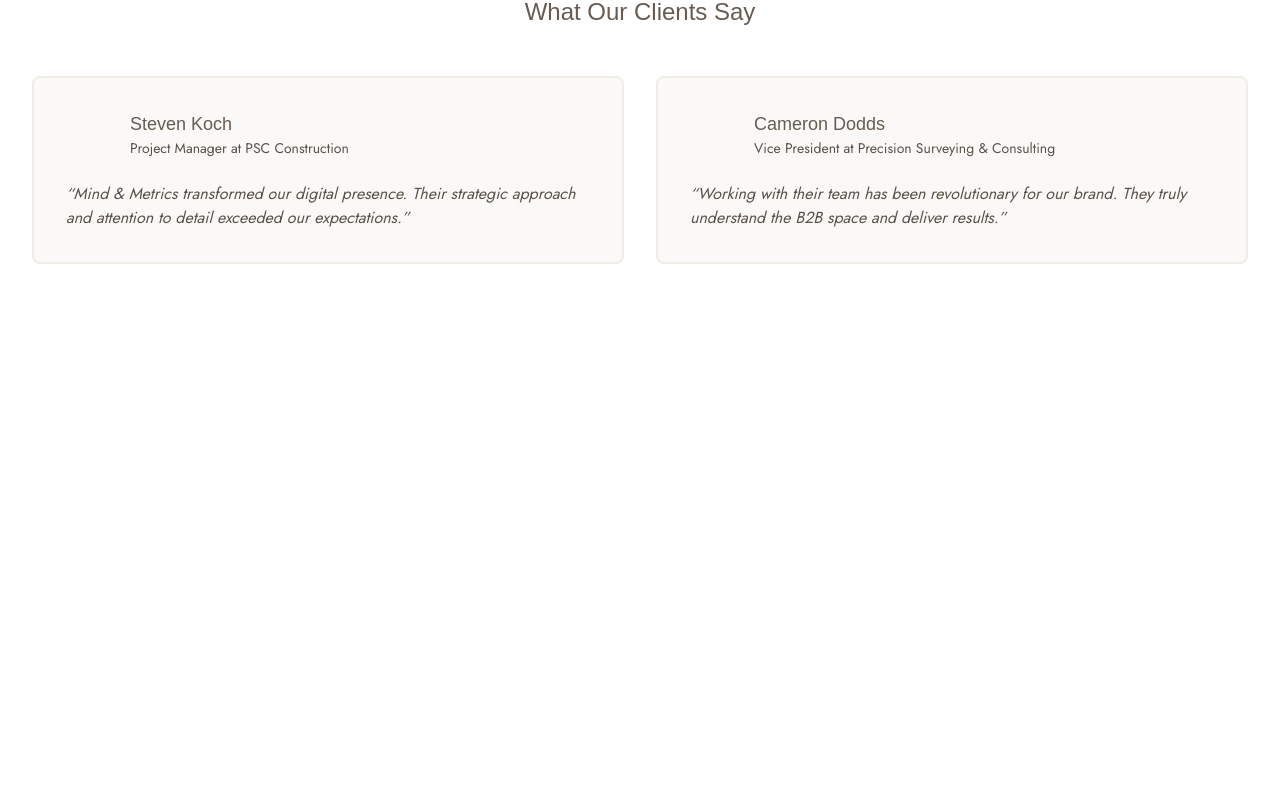
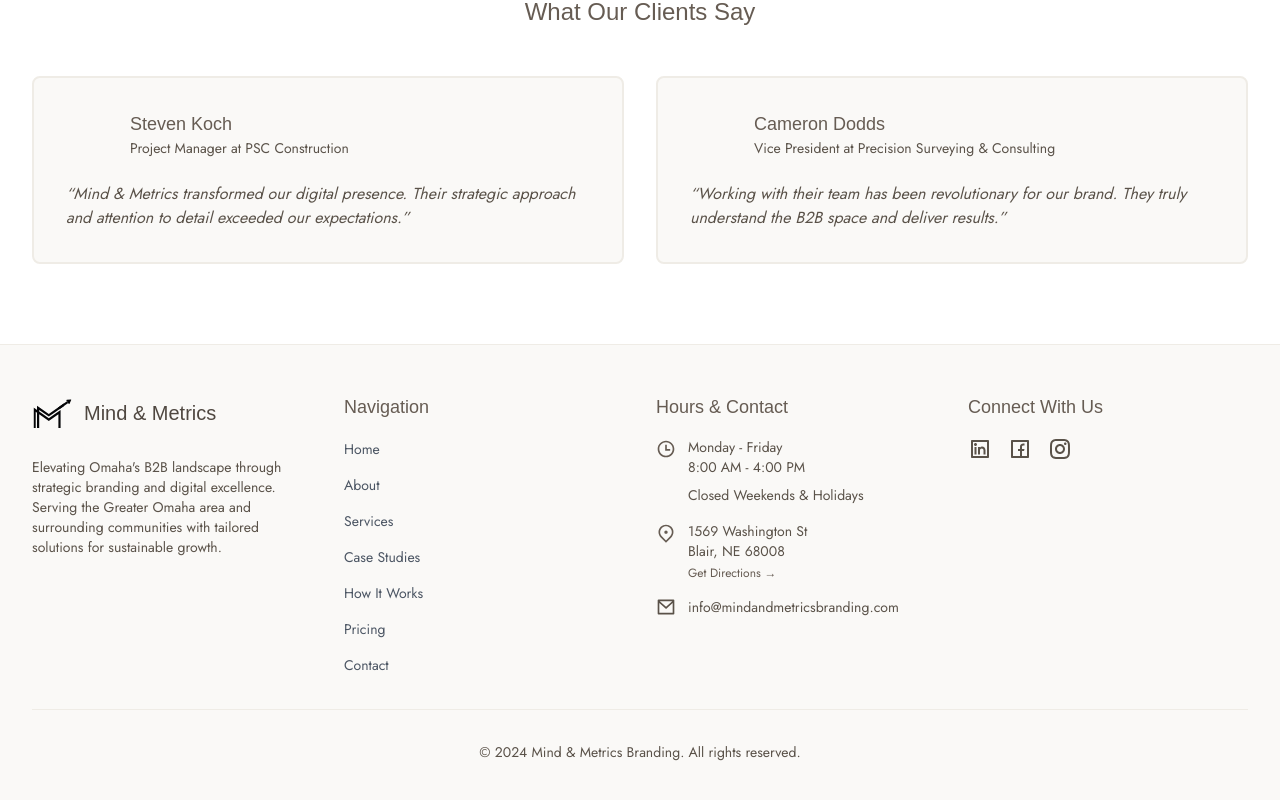
Before and after one commit to Kalikoze/mind-and-metrics-branding, a Next.js app: page / in a window 1280 px wide. Shown: the part 3905-4705 px from the top of the page. Before the commit the page ends 4249 px from the top, so only its background shows below. Built offline with nearby package versions, Linux system fonts and the light colour scheme; a web font is replaced by a local one.

Commit message:
Feat: Create footer in layout and customize hover effects to match between footer and main navigation

```diff
--- a/app/layout.tsx
+++ b/app/layout.tsx
@@ -2,6 +2,7 @@ import type { Metadata } from "next";
 import MainNav from "@/components/MainNav";
 import './globals.css'
 import { gfsDidot, jost } from './fonts'
+import Footer from "@/components/Footer";
 
 export const metadata: Metadata = {
   title: "Mind & Metrics Branding",
@@ -17,6 +18,7 @@ export default function RootLayout({
       <body>
         <MainNav />
         {children}
+        <Footer />
       </body>
     </html>
   )
--- /dev/null
+++ b/components/Footer.tsx
@@ -0,0 +1,225 @@
+'use client';
+
+import React, { useState } from 'react';
+import Image from 'next/image';
+import Link from 'next/link';
+import Logo from '@/public/assets/logos/mm-temp-logo.svg';
+import {
+  RiLinkedinBoxLine, RiLinkedinBoxFill,
+  RiFacebookBoxLine, RiFacebookBoxFill,
+  RiInstagramLine, RiInstagramFill,
+  RiMailLine,
+  RiTimeLine,
+  RiMapPin2Line,
+  RiArrowRightUpLine
+} from 'react-icons/ri';
+import ScrambleText from './ScrambleText';
+import { motion } from 'framer-motion';
+
+const navigationLinks = [
+  { name: 'Home', href: '/' },
+  { name: 'About', href: '/about' },
+  { name: 'Services', href: '/services' },
+  { name: 'Case Studies', href: '/case-studies' },
+  { name: 'How It Works', href: '/process' },
+  { name: 'Pricing', href: '/pricing' },
+  { name: 'Contact', href: '/contact' },
+];
+
+const socialLinks = [
+  {
+    name: 'LinkedIn',
+    href: '#',
+    icon: RiLinkedinBoxLine,
+    iconFill: RiLinkedinBoxFill
+  },
+  {
+    name: 'Facebook',
+    href: '#',
+    icon: RiFacebookBoxLine,
+    iconFill: RiFacebookBoxFill
+  },
+  {
+    name: 'Instagram',
+    href: '#',
+    icon: RiInstagramLine,
+    iconFill: RiInstagramFill
+  },
+];
+
+const Footer = () => {
+  const [hoveringIndices, setHoveringIndices] = useState<{ [key: string]: boolean }>({});
+
+  return (
+    <footer className="bg-neutral-50 border-t border-neutral-200">
+      <div className="max-w-7xl mx-auto px-4 sm:px-6 lg:px-8 py-12">
+        <div className="grid grid-cols-1 md:grid-cols-2 lg:grid-cols-4 gap-8 mb-8">
+          <div className="flex flex-col items-center md:items-start">
+            <div className="max-w-sm w-full">
+              <Link href="/" className="flex items-center space-x-3" data-cy="footer-logo">
+                <Image
+                  src={Logo}
+                  alt=""
+                  aria-hidden="true"
+                  width={40}
+                  height={40}
+                />
+                <span className="font-serif text-xl text-secondary-600">
+                  Mind & Metrics
+                </span>
+              </Link>
+              <p className="text-secondary-500 text-sm mt-6">
+                Elevating Omaha's B2B landscape through strategic branding and digital excellence.
+                Serving the Greater Omaha area and surrounding communities with tailored solutions
+                for sustainable growth.
+              </p>
+            </div>
+          </div>
+
+          {/* Navigation Links */}
+          <div className="flex flex-col items-center md:items-start">
+            <div className="max-w-sm w-full">
+              <h3 className="font-serif text-lg text-secondary-400 mb-4">Navigation</h3>
+              <ul className="space-y-3">
+                {navigationLinks.map((link) => (
+                  <motion.li
+                    key={link.name}
+                    variants={{
+                      hover: {
+                        y: -2,
+                        transition: { type: "spring", stiffness: 400 }
+                      }
+                    }}
+                    whileHover="hover"
+                  >
+                    <Link
+                      href={link.href}
+                      className="text-gray-600 hover:text-secondary-400 transition-colors
+                               relative group text-sm inline-flex items-center"
+                    >
+                      <span className="relative">
+                        {link.name}
+                        <span className="absolute -bottom-1 left-0 w-0 h-0.5 bg-secondary-50
+                                       transition-all duration-300 group-hover:w-full" />
+                      </span>
+                      <RiArrowRightUpLine className="w-4 h-4 opacity-0 -ml-2 group-hover:opacity-100
+                                                   group-hover:ml-1 transition-all duration-300" />
+                    </Link>
+                  </motion.li>
+                ))}
+              </ul>
+            </div>
+          </div>
+
+          {/* Hours & Contact */}
+          <div className="flex flex-col items-center md:items-start">
+            <div className="max-w-sm w-full">
+              <h3 className="font-serif text-lg text-secondary-400 mb-4">Hours & Contact</h3>
+              <div className="space-y-4">
+                <div className="flex items-start space-x-3">
+                  <RiTimeLine className="w-5 h-5 text-secondary-400 shrink-0 mt-0.5" />
+                  <div className="text-sm text-secondary-500">
+                    <p className="font-medium">Monday - Friday</p>
+                    <p>8:00 AM - 4:00 PM</p>
+                    <p className="mt-2">Closed Weekends & Holidays</p>
+                  </div>
+                </div>
+                <div className="flex items-start space-x-3">
+                  <RiMapPin2Line className="w-5 h-5 text-secondary-400 shrink-0 mt-0.5" />
+                  <div className="text-sm text-secondary-500">
+                    <motion.div
+                      variants={{
+                        hover: {
+                          y: -2,
+                          transition: { type: "spring", stiffness: 400 }
+                        }
+                      }}
+                      whileHover="hover"
+                    >
+                      <Link
+                        href="https://www.google.com/maps/dir/?api=1&destination=1569+Washington+St+Blair+NE+68008"
+                        target="_blank"
+                        rel="noopener noreferrer"
+                        className="group"
+                      >
+                        <p className="group-hover:text-secondary-400 transition-colors">1569 Washington St</p>
+                        <p className="group-hover:text-secondary-400 transition-colors">Blair, NE 68008</p>
+                        <p className="text-xs text-secondary-400 mt-1 group-hover:underline">Get Directions →</p>
+                      </Link>
+                    </motion.div>
+                  </div>
+                </div>
+                <motion.div
+                  variants={{
+                    hover: {
+                      y: -2,
+                      transition: { type: "spring", stiffness: 400 }
+                    }
+                  }}
+                  whileHover="hover"
+                >
+                  <Link
+                    href="mailto:info@mindandmetricsbranding.com"
+                    className="flex items-center space-x-3 text-secondary-500 hover:text-secondary-400
+                             transition-colors group"
+                  >
+                    <RiMailLine className="w-5 h-5 shrink-0" />
+                    <span className="text-sm break-all group-hover:underline">
+                      info@mindandmetricsbranding.com
+                    </span>
+                  </Link>
+                </motion.div>
+              </div>
+            </div>
+          </div>
+
+          {/* Social Links */}
+          <div className="flex flex-col items-center md:items-start">
+            <div className="max-w-sm w-full">
+              <h3 className="font-serif text-lg text-secondary-400 mb-4">Connect With Us</h3>
+              <div className="flex space-x-4">
+                {socialLinks.map((social) => (
+                  <motion.div
+                    key={social.name}
+                    variants={{
+                      hover: {
+                        y: -2,
+                        transition: { type: "spring", stiffness: 400 }
+                      }
+                    }}
+                    whileHover="hover"
+                  >
+                    <Link
+                      href={social.href}
+                      target="_blank"
+                      rel="noopener noreferrer"
+                      className="text-secondary-500 hover:text-secondary-400 transition-all duration-300
+                             group"
+                      aria-label={social.name}
+                    >
+                      <div className="relative w-6 h-6">
+                        <social.icon className="w-6 h-6 absolute inset-0 transition-opacity duration-300
+                                              group-hover:opacity-0" />
+                        <social.iconFill className="w-6 h-6 absolute inset-0 opacity-0 transition-opacity
+                                                  duration-300 group-hover:opacity-100" />
+                      </div>
+                    </Link>
+                  </motion.div>
+                ))}
+              </div>
+            </div>
+          </div>
+        </div>
+
+        {/* Copyright */}
+        <div className="pt-8 border-t border-neutral-200">
+          <p className="text-center text-sm text-secondary-500">
+            © {new Date().getFullYear()} Mind & Metrics Branding. All rights reserved.
+          </p>
+        </div>
+      </div>
+    </footer>
+  );
+};
+
+export default Footer;
--- a/components/MainNav.tsx
+++ b/components/MainNav.tsx
@@ -27,7 +27,7 @@ const MainNav = () => {
 
   const navItemVariants = {
     hover: {
-      scale: 1.05,
+      y: -2,
       transition: { type: "spring", stiffness: 400 }
     }
   };
@@ -90,7 +90,8 @@ const MainNav = () => {
               </motion.div>
             ))}
             <motion.div
-              whileHover={{ scale: 1.02 }}
+              variants={navItemVariants}
+              whileHover="hover"
               whileTap={{ scale: 0.95 }}
             >
               <Link
```
